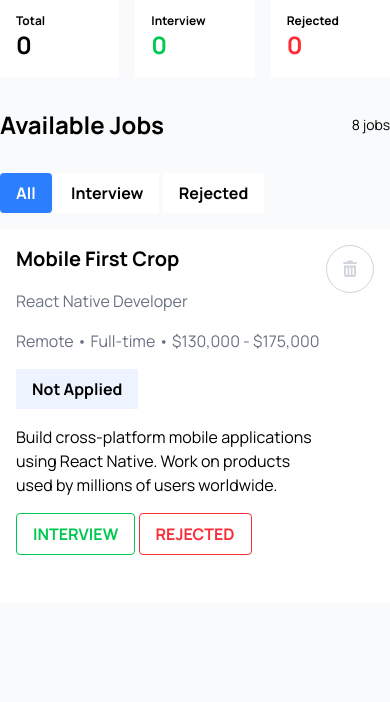
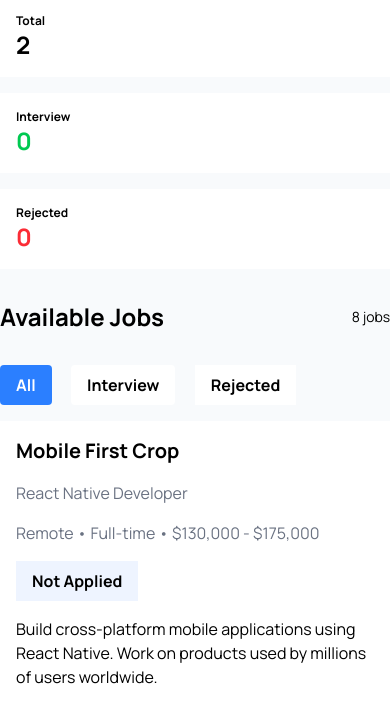
Before and after one commit to almahmudzihad/jobApplication, a plain HTML site: page index.html in a window 390 px wide. Both pictures are taken after a click on the button "All". Shown: the part 115-817 px from the top of the page. Drawn offline with nearby package versions, Linux system fonts and the light colour scheme.

Commit message:
responsive design and dynamic button all and active function

```diff
--- a/index.html
+++ b/index.html
@@ -37,18 +37,18 @@
       >
         Job Application Tracker
       </h1>
-      <div class="grid grid-cols-3 gap-4">
+      <div class="grid grid-cols-1 md:grid-cols-3 gap-4">
         <div class="bg-white p-4">
           <p class="text-xs font-bold">Total</p>
-          <p class="text-2xl font-bold">0</p>
+          <p id="total" class="text-2xl font-bold">0</p>
         </div>
         <div class="bg-white p-4">
           <p class="text-xs font-bold">Interview</p>
-          <p class="text-2xl font-bold text-green-500">0</p>
+          <p id="interview" class="text-2xl font-bold text-green-500">0</p>
         </div>
         <div class="bg-white p-4">
           <p class="text-xs font-bold">Rejected</p>
-          <p class="text-2xl font-bold text-red-500">0</p>
+          <p id="rejected" class="text-2xl font-bold text-red-500">0</p>
         </div>
       </div>
     </header>
@@ -57,25 +57,46 @@
         <h2 class="text-2xl font-bold py-4">Available Jobs</h2>
         <p class="text-sm">8 jobs</p>
       </div>
-      <div>
-        <button
-          class="bg-blue-500 hover:bg-blue-700 text-white font-bold py-2 px-4 rounded"
+      <div class="space-x-4">
+        <button id="all-btn" onclick="activeBtn('all-btn')"
+          class="bg-blue-500  text-white font-bold py-2 px-4 rounded"
         >
           All
         </button>
-        <button
-          class=" bg-white font-bold py-2 px-4 "
+        <button id="interview-btn" onclick="activeBtn('interview-btn')"
+          class=" bg-white font-bold py-2 px-4 rounded"
         >
           Interview
         </button>
-        <button
+        <button id="rejected-btn" onclick="activeBtn('rejected-btn')"
           class="bg-white font-bold py-2 px-4"
         >
           Rejected
         </button>
       </div>
-      <div class="job-list">
-        <div class="bg-white p-4 my-4 space-y-4 flex justify-between" >
+      <div id="job-list">
+
+        <!-- job item 1 -->
+        <div class="bg-white p-4 my-4 space-y-4 flex flex-col md:flex-row md:justify-between" >
+          <div class="space-y-4">
+            <h2 class="text-xl font-bold">Mobile First Crop</h2>
+          <p class=" text-gray-500">React Native Developer</p>
+          <p class="text-gray-500">Remote • Full-time • $130,000 - $175,000</p>
+          <button
+            class="bg-[#EEF4FF] font-bold py-2 px-4 "
+          >Not Applied</button>
+          <p class="to-gray-600">Build cross-platform mobile applications using React Native. Work on products used by millions of users worldwide.</p>
+          <button class="text-green-500 font-bold py-2 px-4 rounded border border-green-500">INTERVIEW</button>
+          <button class=" text-red-500 font-bold py-2 px-4 border-red-500 border rounded ml-">REJECTED</button>
+
+          </div>
+          <div>
+            <button class="text-gray-300 border rounded-full p-2 w-12 h-12 border-gray-300"><i class="fa-solid fa-trash-can"></i></button>
+          </div>
+
+        </div>
+        <!-- job item 2 -->
+        <div class="bg-white p-4 my-4 space-y-4 flex flex-col md:flex-row md:justify-between" >
           <div class="space-y-4">
             <h2 class="text-xl font-bold">Mobile First Crop</h2>
           <p class=" text-gray-500">React Native Developer</p>
@@ -96,5 +117,7 @@
 
       </div>
     </main>
+
+    <script src="script.js"></script>
   </body>
 </html>
--- /dev/null
+++ b/script.js
@@ -0,0 +1,28 @@
+
+
+
+let total = document.getElementById("total");
+let allcard = document.getElementById("job-list");
+
+
+function totaljob() {
+    total.innerText = allcard.children.length;
+}
+totaljob();
+
+
+function activeBtn(id) {
+    let allBtn = document.getElementById("all-btn");
+    let interviewBtn = document.getElementById("interview-btn");
+    let rejectedBtn = document.getElementById("rejected-btn");
+
+    allBtn.classList.remove("bg-blue-500", "text-white");
+    allBtn.classList.add("bg-white", "text-black");
+    interviewBtn.classList.add("bg-white", "text-black");
+    interviewBtn.classList.remove("bg-blue-500", "text-white");
+    rejectedBtn.classList.add("bg-white", "text-black");
+    rejectedBtn.classList.remove("bg-blue-500", "text-white");
+    theBtn = document.getElementById(id);
+    theBtn.classList.add("bg-blue-500", "text-white");
+    theBtn.classList.remove("bg-white", "text-black");
+}
```
